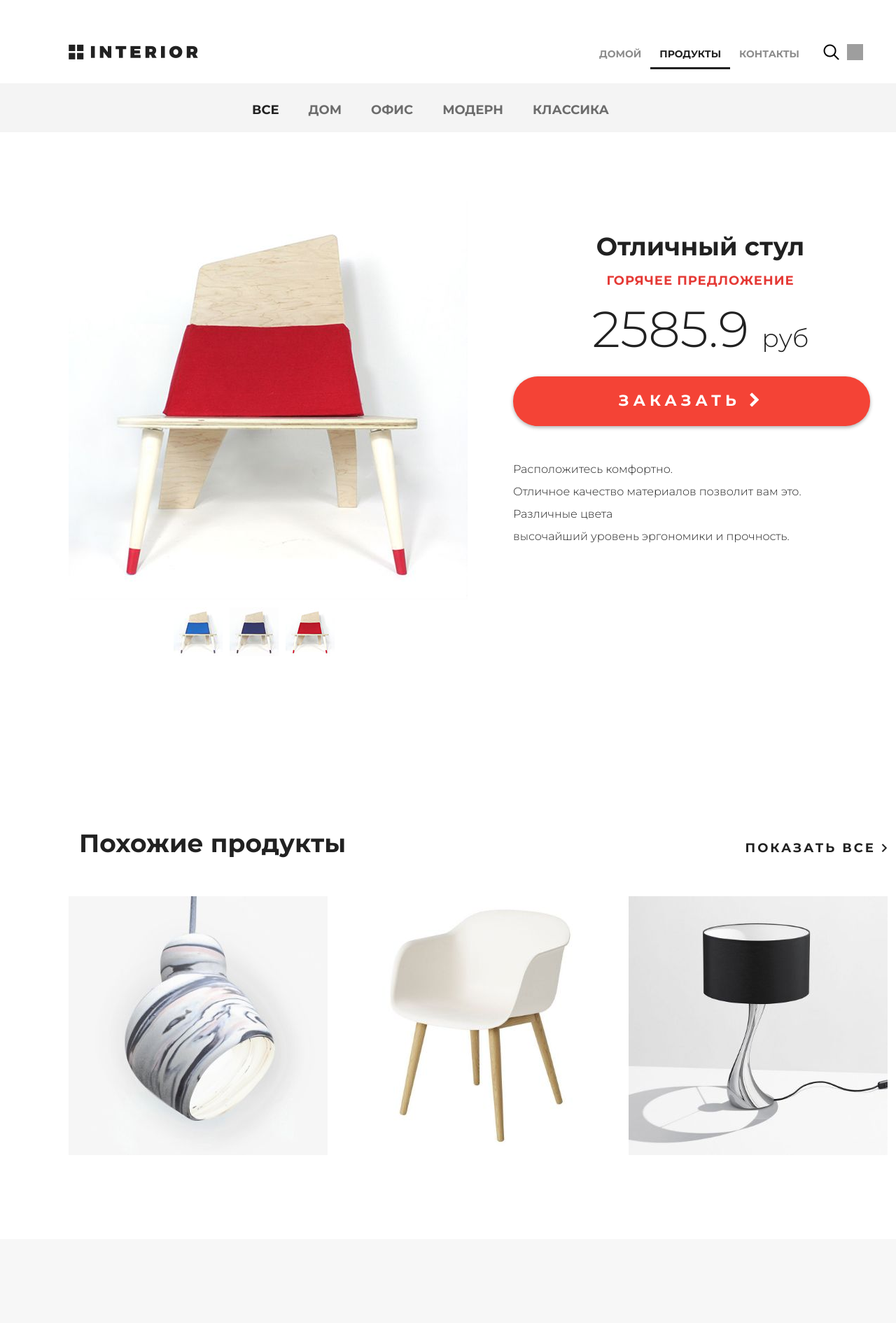
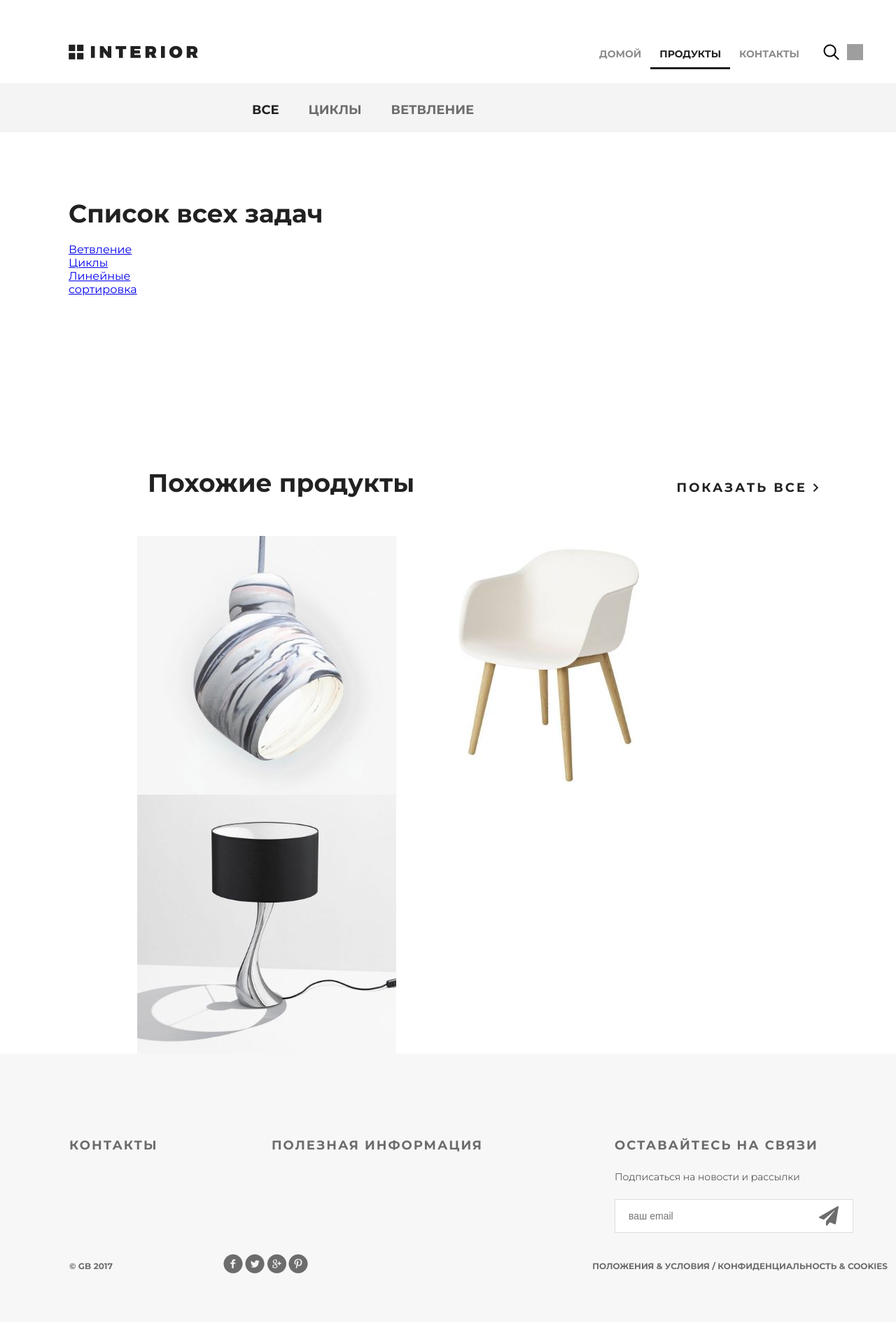
Before and after one commit to BurhanovAnton/test1, a Django app: page /products/ in a window 1280 px wide; the page is wider, and only the part inside the window is pictured. Shown: the top 1891 px of that part at 70% size. After the commit the page ends 1820 px from the top of that part, so only its background shows below. Run offline with Django 3.2, Linux system fonts and the light colour scheme; some libraries are stand-ins or nearby versions; grey boxes are pictures that could not be loaded.

Commit message:
[#5.1] Пришлось попортить твои странички. На стратовой странице нажми кнопку начать. на второй странице не пойму как активировать печать конкретной задачи! Либо подключать Json и отттуда брать. попробовал через функцию но по гиперссылкене смог сослаться на фукцию. сделать на отдельной странице конкретные задачи? слишком долго для каждой задачи делать свою страничку......  Сделать в виде кнопки при нажатии на которую печатается задача!?!? тоже  по факту таже гиперссылка но в виде картики...  Еще подумаю

```diff
--- a/mainapp/templates/mainapp/products.html
+++ b/mainapp/templates/mainapp/products.html
@@ -27,54 +27,17 @@
 			<div class="links clearfix">
 				<ul class="links-menu">
 					<li><a href="#" class="active">все</a></li>
-					<li><a href="#">дом</a></li>
-					<li><a href="#">офис</a></li>
-					<li><a href="#">модерн</a></li>
-					<li><a href="#">классика</a></li>
-				</ul>
+					<li><a href="#">циклы</a></li>
+					<li><a href="#">ветвление</a></li>
+                </ul>
 			</div>
 
 			<div class="details-products">
-				<div class="details-slider">
-					<div class="slider-product">
-						<img src="img/slider1.jpg">
-					</div>
-					<div class="slider-control">
-						<div class="block">
-							<a href="#"><img src="img/controll.jpg" alt="">
-								<div class="text"></div>
-							</a>
-						</div>
-						<div class="block">
-							<a href="#"><img src="img/controll1.jpg" alt="">
-								<div class="text"></div>
-							</a>
-						</div>
-						<div class="block">
-							<a href="#"><img src="img/controll2.jpg" alt="">
-								<div class="text"></div>
-							</a>
-						</div>
-					</div>
-				</div>
 
-				<div class="description">
-					<h3 class="big-bold">Отличный стул</h3>
-					<h3 class="red">горячее предложение</h3>
-					<p class="price"> 2585.9 <span>руб</span></p>
-					<a href="#" class="red-button">
-						заказать <i class="fa fa-chevron-right" aria-hidden="true"></i>
-					</a>
-					<div class="description-text">
-						<p>Расположитесь комфортно.</p>
-						<p>Отличное качество материалов
-						позволит вам это.</p>
-						<p>Различные цвета</p>
-						<p>высочайший уровень
-						эргономики и прочность.</p>
-					</div>
-				</div>
-			</div>
+                <h3 align="center" class="big-bold">Список всех задач</h3>
+                {% for iten in my_list %}
+                    <a href="#"> {{ iten  }} </a> <br>
+                {% endfor %}
 
 			<div class="related">
 				<div class="title clearfix">
--- a/mainapp/views.py
+++ b/mainapp/views.py
@@ -11,7 +11,13 @@
     return render(request, 'mainapp/index.html',context)
 
 def products(request):
-    return render(request, 'mainapp/products.html')
+    context = {
+        'name': 'Задачи',
+        'my_list': [
+            "Ветвление", "Циклы", "Линейные", "сортировка"
+        ]
+    }
+    return render(request, 'mainapp/products.html', context)
 
 def contact(request):
     return render(request, 'mainapp/contact.html')
```
Also changed, not shown: mainapp/templates/mainapp/index.html (+5 -5 lines), static/img/slider.jpg.
